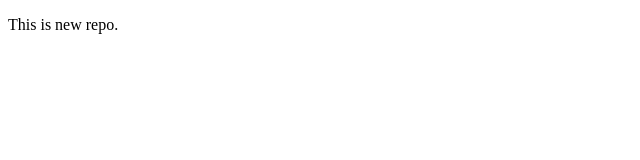
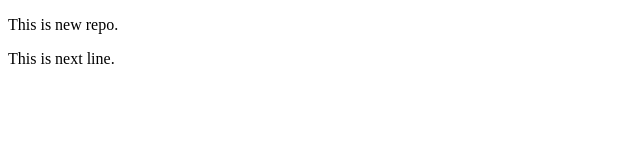
Before and after one commit to priyanshu-069/localRepo, a plain HTML site: page index.html in a window 1280 px wide. Shown: the full height of the page, 0-640 px from the left. Drawn offline with Linux system fonts and the light colour scheme.

Commit message:
index next line

```diff
--- a/index.html
+++ b/index.html
@@ -8,5 +8,6 @@
 </head>
 <body>
     <p>This is new repo.</p>
+    <p>This is next line.</p>
 </body>
 </html>
```
